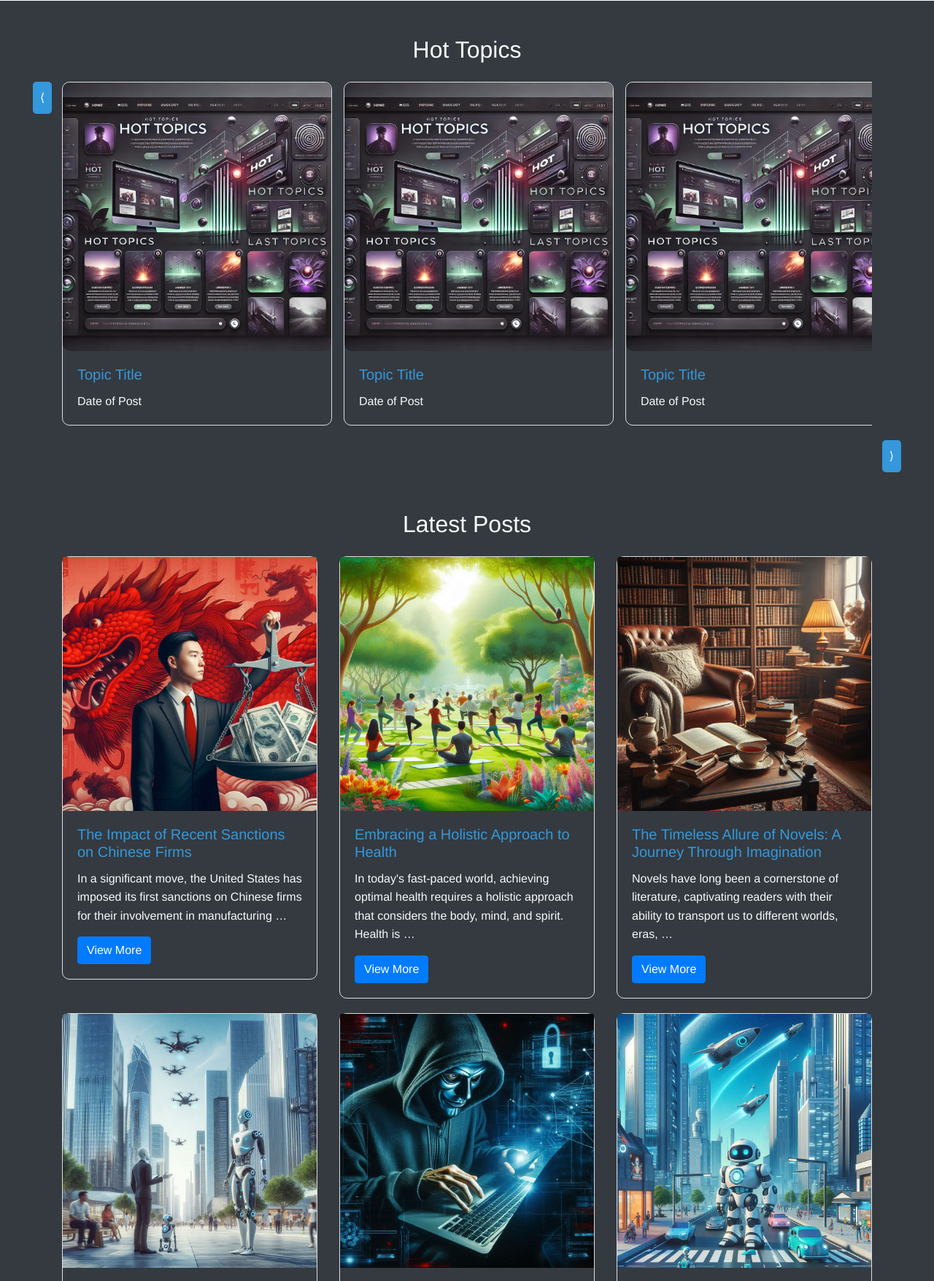
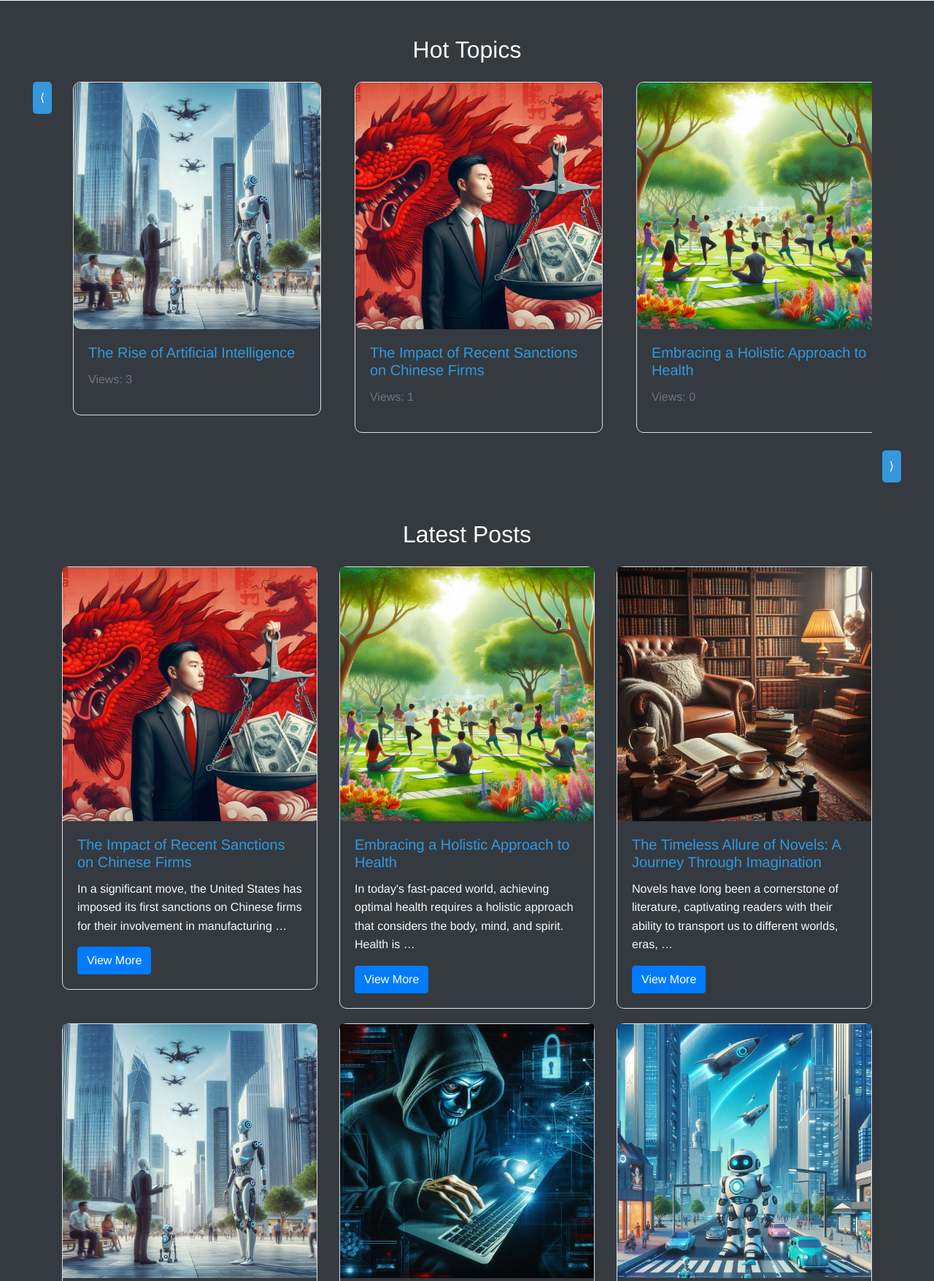
Before and after one commit to ehabahmed2/blog-platform, a Django app: page / in a window 1280 px wide. Shown: the part 276-2031 px from the top of the page at 73% size. Run offline with Django 5.2, Linux system fonts and the light colour scheme; data comes from the database, SQL or seed files in the repository; both versions use the stored data as it was after the commit; some libraries are stand-ins or nearby versions.

Commit message:
added hot posts depending on number of views

```diff
--- a/blog/models.py
+++ b/blog/models.py
@@ -48,6 +48,7 @@ class CreatePost(models.Model):
     publish = models.BooleanField(default=True)
     created_at = models.DateTimeField(default=timezone.now)
     category = models.ForeignKey(Category, on_delete=models.CASCADE)
+    views = models.IntegerField(default=0)
     def __str__(self):
         return self.title
 
--- a/blog/templates/home.html
+++ b/blog/templates/home.html
@@ -21,43 +21,18 @@
             <!-- Gallery Content -->
             <div class="gallery-wrapper overflow-hidden">
                 <div class="gallery d-flex">
-                    <!-- Example of a gallery card -->
-                    <div class="gallery-item">
-                        <div class="card bg-dark text-light">
-                            <img src="{% static "images/sample.webp" %}" class="card-img-top" alt="Topic Image">
+                    <!-- gallery card -->
+                    {% for hot_post in hot_posts %}
+                    <div class="gallery-item col-md-4">
+                        <div class="card bg-dark text-light mb-4">
+                            <img src="{{ hot_post.image.url }}" class="card-img-top" alt="{{ hot_post.title }}">
                             <div class="card-body">
-                                <h5 class="card-title">Topic Title</h5>
-                                <p class="card-text">Date of Post</p>
+                                <h5 class="card-title"><a href="{% url 'post' hot_post.id %}">{{ hot_post.title }}</a></h5>
+                                <p class="text-muted">Views: {{ hot_post.views }}</p>
                             </div>
                         </div>
                     </div>
-                    <div class="gallery-item">
-                        <div class="card bg-dark text-light">
-                            <img src="{% static "images/sample.webp" %}" class="card-img-top" alt="Topic Image">
-                            <div class="card-body">
-                                <h5 class="card-title">Topic Title</h5>
-                                <p class="card-text">Date of Post</p>
-                            </div>
-                        </div>
-                    </div>
-                    <div class="gallery-item">
-                        <div class="card bg-dark text-light">
-                            <img src="{% static "images/sample.webp" %}" class="card-img-top" alt="Topic Image">
-                            <div class="card-body">
-                                <h5 class="card-title">Topic Title</h5>
-                                <p class="card-text">Date of Post</p>
-                            </div>
-                        </div>
-                    </div>
-                    <div class="gallery-item">
-                        <div class="card bg-dark text-light">
-                            <img src="{% static "images/sample.webp" %}" class="card-img-top" alt="Topic Image">
-                            <div class="card-body">
-                                <h5 class="card-title">Topic Title</h5>
-                                <p class="card-text">Date of Post</p>
-                            </div>
-                        </div>
-                    </div>
+                    {% endfor %}
                     <!-- Add more gallery cards here -->
                 </div>
             </div>
@@ -112,7 +87,7 @@
                 <div class="card bg-dark text-light">
                     <img src="{{ category.image.url }}" class="card-img-top" alt="Category Image">
                     <div class="card-body">
-                        <h5 class="card-title">{{ category.title }}</h5>
+                        <h5 class="card-title"><a href="{% url 'category_posts' category.id %}">{{ category.title }}</a></h5>
                         <p class="card-text">{{ category.description |truncatewords:20 }}</p>
                         <p class="card-text"><small class="text-muted">1</small></p>
                     </div>
--- a/blog/views.py
+++ b/blog/views.py
@@ -1,11 +1,10 @@
-from django.shortcuts import render, redirect
+from django.shortcuts import render, redirect, get_object_or_404
 from django.contrib.auth import login, logout, authenticate
 from django.contrib import messages
 from .forms import CreateUser, LoginUser, UpdateProfile
 from .models import UserProfile, CreatePost, Category, Comments
 from django.contrib.auth import get_user_model
 from admin_dash.models import CustomUser
-
 
 from django.contrib.auth.forms import PasswordChangeForm
 from django.contrib.auth import update_session_auth_hash
@@ -21,7 +20,9 @@ from django.db import models
 def home(request):
     posts = CreatePost.objects.filter(publish=True)
     categories = Category.objects.all()
-    return render(request, 'home.html', {'posts':posts, 'categories': categories})
+
+    hot_posts = CreatePost.objects.filter(publish=True).order_by('-views')
+    return render(request, 'home.html', {'posts':posts, 'categories': categories, 'hot_posts': hot_posts})
 
 def register_user(request):
     if request.method == 'POST':
@@ -120,7 +121,9 @@ def create_post(request):
         return redirect('home')
 
 def post(request, pk):
-    post = CreatePost.objects.get(id=pk)
+    post = get_object_or_404(CreatePost, id=pk)
+    post.views += 1
+    post.save()
 
     if request.method == 'POST':
         user = request.user
@@ -132,7 +135,9 @@ def post(request, pk):
         else:
             messages.info(request, 'Kindly log in to leave a comment!')
             return redirect('login')
-    comments = Comments.objects.all()
+
+    comments = Comments.objects.filter(post=post)
+
     return render(request, 'posts/post.html', {'post': post, 'comments': comments})
 
 
```
Also changed, not shown: blog/migrations/0017_createpost_comments_count_createpost_likes_and_more.py (added), blog/migrations/0018_remove_createpost_comments_count_and_more.py (added), db.sqlite3.
